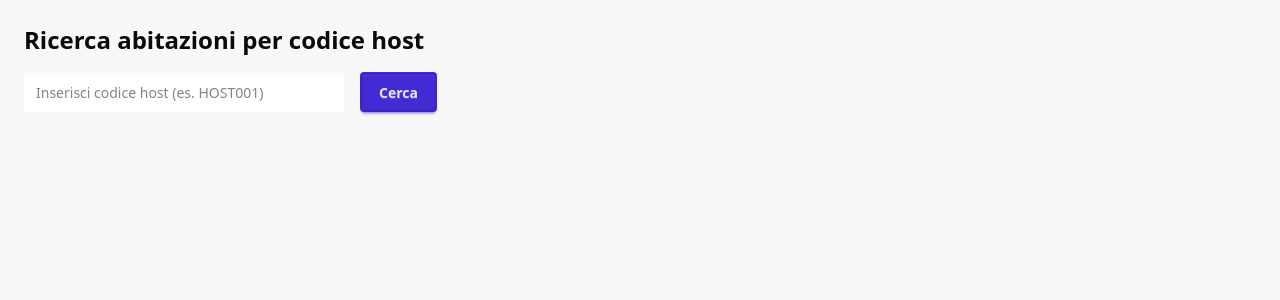
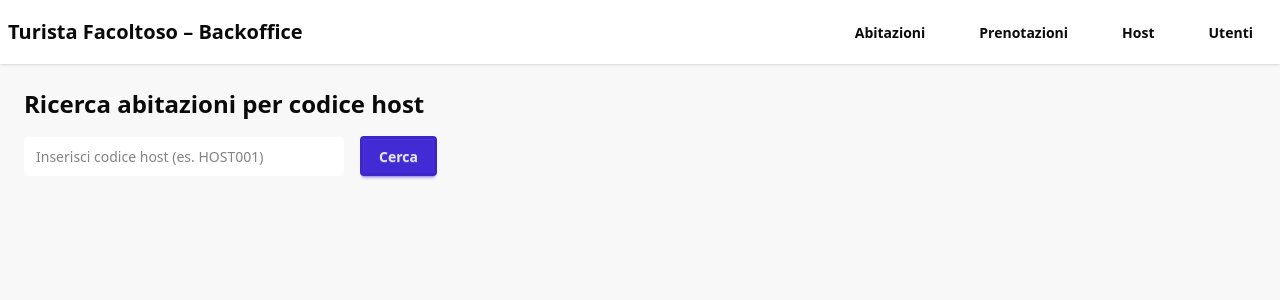
Before and after one commit to Emilio-Moscatiello/turista_facoltoso_frontend, a React (Vite) app: page /abitazioni in a window 1280 px wide. Shown: the top 300 px of the page. Built offline with nearby package versions, Linux system fonts and the light colour scheme.

Commit message:
Aggiunto routing e layout principale con react router

```diff
--- a/package.json
+++ b/package.json
@@ -18,6 +18,7 @@
     "lucide-react": "^0.563.0",
     "react": "^19.2.0",
     "react-dom": "^19.2.0",
+    "react-router-dom": "^7.13.0",
     "tailwind-merge": "^3.4.0",
     "tailwindcss": "^4.1.18"
   },
--- a/src/App.tsx
+++ b/src/App.tsx
@@ -1,11 +1,7 @@
-import AbitazioniPage from "./pages/AbitazioniPage";
+import AppRouter from "./router/AppRouter";
 
 function App() {
-  return (
-    <div className="min-h-screen bg-base-200">
-      <AbitazioniPage />
-    </div>
-  );
+  return <AppRouter />;
 }
 
 export default App;
--- a/src/layout/MainLayout.tsx
+++ b/src/layout/MainLayout.tsx
@@ -0,0 +1,35 @@
+import { Outlet, Link } from "react-router-dom";
+
+export default function MainLayout() {
+    return (
+        <div className="min-h-screen bg-base-200">
+            {/* NAVBAR */}
+            <div className="navbar bg-base-100 shadow">
+                <div className="flex-1">
+                    <span className="text-xl font-bold">
+                        Turista Facoltoso – Backoffice
+                    </span>
+                </div>
+                <div className="flex gap-4">
+                    <Link className="btn btn-ghost" to="/abitazioni">
+                        Abitazioni
+                    </Link>
+                    <Link className="btn btn-ghost" to="/prenotazioni">
+                        Prenotazioni
+                    </Link>
+                    <Link className="btn btn-ghost" to="/host">
+                        Host
+                    </Link>
+                    <Link className="btn btn-ghost" to="/utenti">
+                        Utenti
+                    </Link>
+                </div>
+            </div>
+
+            {/* CONTENUTO */}
+            <main className="p-6">
+                <Outlet />
+            </main>
+        </div>
+    );
+}
--- a/src/pages/AbitazioniPage.tsx
+++ b/src/pages/AbitazioniPage.tsx
@@ -34,7 +34,7 @@ export default function AbitazioniPage() {
     };
 
     return (
-        <div className="p-6">
+        <div>
             <h1 className="text-2xl font-bold mb-4">
                 Ricerca abitazioni per codice host
             </h1>
--- a/src/pages/HostPage.tsx
+++ b/src/pages/HostPage.tsx
@@ -0,0 +1,3 @@
+export default function HostPage() {
+    return <h1 className="text-2xl font-bold">Host</h1>;
+}
--- a/src/pages/PrenotazioniPage.tsx
+++ b/src/pages/PrenotazioniPage.tsx
@@ -0,0 +1,3 @@
+export default function PrenotazioniPage() {
+    return <h1 className="text-2xl font-bold">Prenotazioni</h1>;
+}
--- a/src/pages/UtentiPage.tsx
+++ b/src/pages/UtentiPage.tsx
@@ -0,0 +1,3 @@
+export default function UtentiPage() {
+    return <h1 className="text-2xl font-bold">Utenti</h1>;
+}
--- a/src/router/AppRouter.tsx
+++ b/src/router/AppRouter.tsx
@@ -0,0 +1,23 @@
+import { BrowserRouter, Routes, Route, Navigate } from "react-router-dom";
+import MainLayout from "../layout/MainLayout";
+
+import AbitazioniPage from "../pages/AbitazioniPage";
+import PrenotazioniPage from "../pages/PrenotazioniPage";
+import HostPage from "../pages/HostPage";
+import UtentiPage from "../pages/UtentiPage";
+
+export default function AppRouter() {
+    return (
+        <BrowserRouter>
+            <Routes>
+                <Route element={<MainLayout />}>
+                    <Route path="/" element={<Navigate to="/abitazioni" />} />
+                    <Route path="/abitazioni" element={<AbitazioniPage />} />
+                    <Route path="/prenotazioni" element={<PrenotazioniPage />} />
+                    <Route path="/host" element={<HostPage />} />
+                    <Route path="/utenti" element={<UtentiPage />} />
+                </Route>
+            </Routes>
+        </BrowserRouter>
+    );
+}
```
Also changed, not shown: 1 other file (tests, documents, lock files or other folders).
